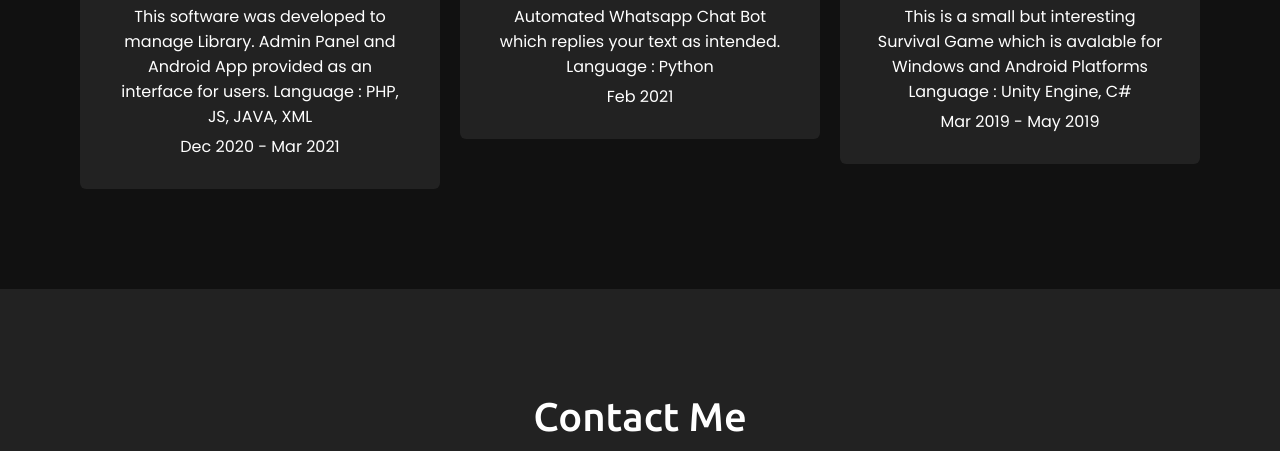
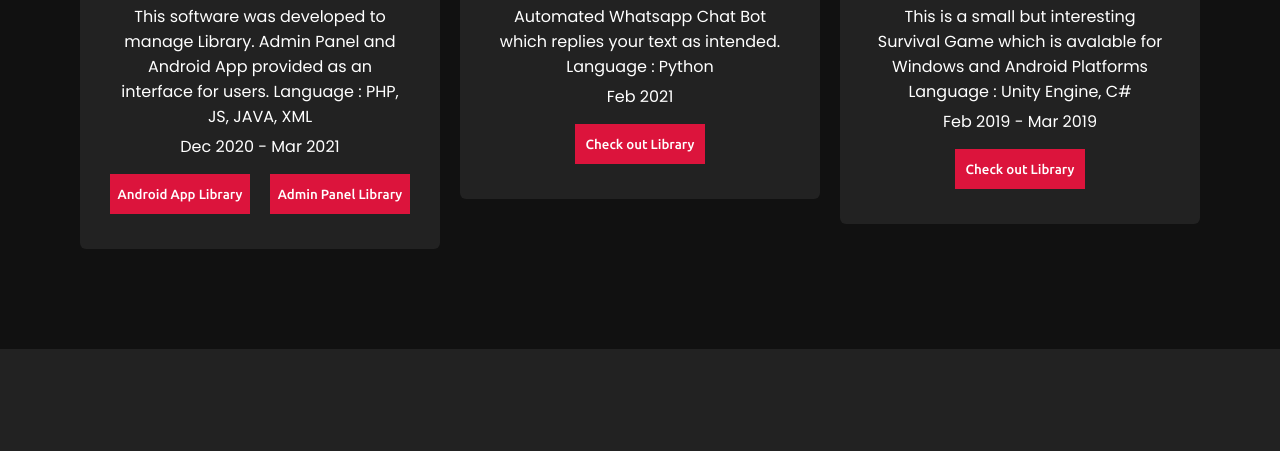
Before and after one commit to devarshukani/devarsh_porfolio, a plain HTML site: page index.html in a window 1280 px wide. Shown: the part 3435-3886 px from the top of the page. Drawn offline with nearby package versions, Linux system fonts and the light colour scheme.

Commit message:
Check Library buttons

```diff
--- a/index.html
+++ b/index.html
@@ -14,7 +14,8 @@
     <script src="https://cdnjs.cloudflare.com/ajax/libs/OwlCarousel2/2.3.4/owl.carousel.min.js"></script>
     <link rel="stylesheet" href="https://cdnjs.cloudflare.com/ajax/libs/OwlCarousel2/2.3.4/assets/owl.carousel.min.css"/>
 
-
+    <link href="https://fonts.googleapis.com/css2?family=Lato&display=swap" rel="stylesheet">
+  <link href="https://fonts.googleapis.com/css2?family=Cormorant+Garamond:wght@500&display=swap" rel="stylesheet">
 
 </head>
 <body>
@@ -242,6 +243,10 @@
                         <div class="text">My Lib</div>
                        <p>This software was developed to manage Library. Admin Panel and Android App provided as an interface for users. Language : PHP, JS, JAVA, XML</p>
                        <p style="margin: 5px;"> Dec 2020 - Mar 2021</p>
+                       <div style="width:320px">
+                            <button class="custom-btn btn-5" style="float: left; width: 140px; margin-right: 0px" onclick="window.open('https://github.com/devarshukani/MyLib_Android')"><span>Android App Library</span></button>
+                            <button class="custom-btn btn-5" style="float: right; width: 140px; margin-left: 0px" onclick="window.open('https://github.com/devarshukani/MyLib_Admin_Panel')"><span>Admin Panel Library</span></button>
+                       </div>
                     </div>
                 </div>
 
@@ -251,6 +256,7 @@
                         <div class="text">Whatsapp Bot</div>
                         <p>Automated Whatsapp Chat Bot which replies your text as intended. Language : Python</p>
                         <p style="margin: 5px;"> Feb 2021</p>
+                        <button class="custom-btn btn-5" onclick="window.open('https://github.com/devarshukani/WhatsApp_Bot')"><span>Check out Library</span></button>
                     </div>
                 </div>
 
@@ -259,7 +265,8 @@
                         <img src="images/survive-till-end.jpg" alt="">
                         <div class="text">Suvive Till End</div>
                         <p>This is a small but interesting Survival Game which is avalable for Windows and Android Platforms Language : Unity Engine, C#</p>
-                        <p style="margin: 5px;"> Mar 2019 - May 2019</p>
+                        <p style="margin: 5px;">Feb 2019 - Mar 2019</p>
+                        <button class="custom-btn btn-5" onclick="window.open('https://github.com/devarshukani/Survive_Till_End')"><span>Check out Library</span></button>
                     </div>
                 </div>
 
@@ -279,22 +286,6 @@
             <div class="contact-content">
                 <div class="column left">
                     <div class="icons">
-
-
-                        <!-- <div class="row">
-                            <i class="fas fa-map-marker-alt"></i>
-                            <div class="info">
-                                <div class="head">Address</div>
-                                <div class="sub-title">Rajkot, Gujarat, India</div>
-                            </div>
-                        </div>
-                        <div class="row">
-                            <i class="fas fa-envelope"></i>
-                            <div class="info">
-                                <div class="head">Email</div>
-                                <div class="sub-title">me.devarshukani@gmail.com</div>
-                            </div>
-                        </div> -->
 
                         <center>
                         <a href="https://www.linkedin.com/in/devarshukani/" target="_blank">
--- a/style.css
+++ b/style.css
@@ -436,7 +436,7 @@ section .title::after{
     transition: all 0.3s ease;
 }
 .teams .carousel .card:hover{
-    background: crimson;
+    background: #333;
 }
 .teams .carousel .card .box{
     display: flex;
@@ -458,11 +458,11 @@ section .title::after{
     width: 150px;
     object-fit: cover;
     border-radius: 50%;
-    border: 5px solid crimson;
+    border: 5px solid #666;
     transition: all 0.3s ease;
 }
 .teams .carousel .card:hover img{
-    border-color: #fff;
+    border-color: crimson;
 }
 .owl-dots{
     text-align: center;
@@ -966,3 +966,63 @@ a:hover {
   content: "–";
   margin-right: .5em;
 }
+
+
+
+
+button {
+    margin: 10px;
+  outline: none;
+}
+.custom-btn {
+  width: 130px;
+  height: 40px;
+  padding: 10px 25px;
+  border: 2px solid #000;
+  font-family: 'Ubuntu', sans-serif;
+  font-weight: 500;
+  background: transparent;
+  cursor: pointer;
+  transition: all 0.3s ease;
+  position: relative;
+  display: inline-block;
+}
+
+.btn-5 {
+  background: crimson;
+  color: #fff;
+  line-height: 42px;
+  padding: 0;
+  border: none;
+}
+.btn-5:hover {
+  background: transparent;
+  color: white;
+   /*box-shadow:
+   -7px -7px 50px 0px #fff9,
+   -4px -4px 5px 0px #fff9,
+   7px 7px 20px 0px #0002,
+   4px 4px 5px 0px #0001;*/
+}
+.btn-5:before,
+.btn-5:after{
+  content:'';
+  position:absolute;
+  top:0;
+  right:0;
+  height:2px;
+  width:0;
+  background: crimson;
+  transition: 400ms ease all;
+}
+.btn-5:after{
+  right:inherit;
+  top:inherit;
+  left:0;
+  bottom:0;
+}
+.btn-5:hover:before,
+.btn-5:hover:after{
+  width:100%;
+  transition: 300ms ease all;
+}
```
